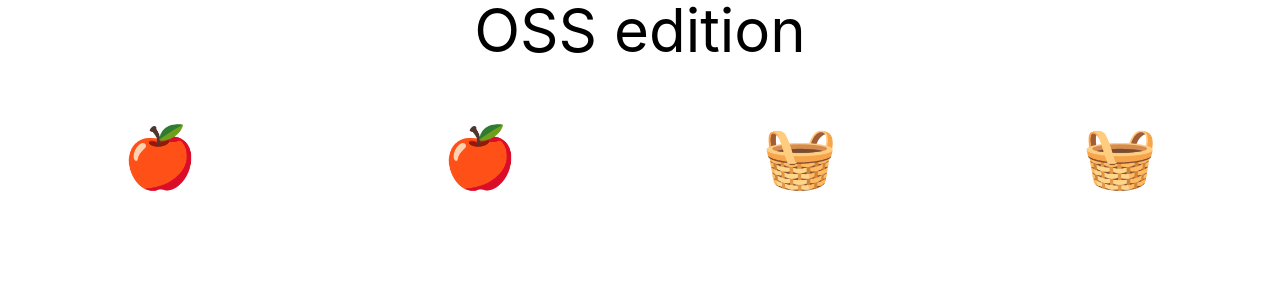
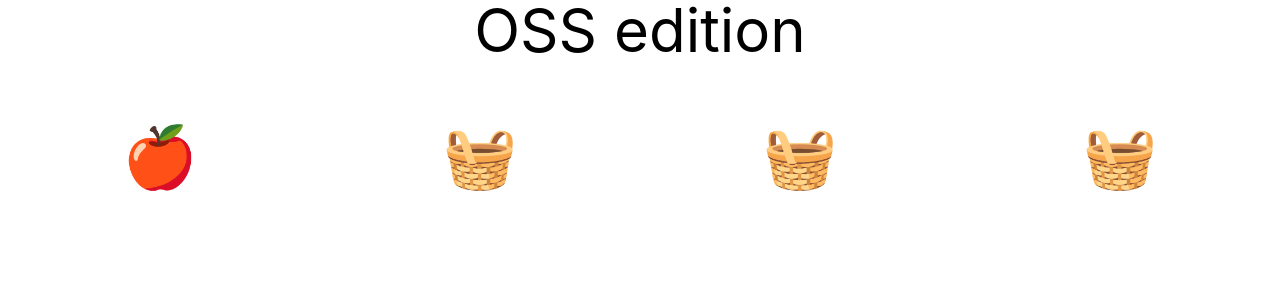
Before and after one commit to sample-organisation/h-oss, a React (Create React App) app: page / in a window 1280 px wide. Shown: the top 300 px of the page. Built offline with nearby package versions, Linux system fonts and the light colour scheme.

Commit message:
Make 3 baskets available in public file
GitOrigin-RevId: f1a8a97771bed337718cde8cef5b8a8998263f74

```diff
--- a/src/shared/Items.js
+++ b/src/shared/Items.js
@@ -8,7 +8,7 @@ function Items() {
         <Apple />
       </div>
       <div className="w-1/4 p-2">
-        <Apple />
+        <Basket />
       </div>
       <div className="w-1/4 p-2">
         <Basket />
```
